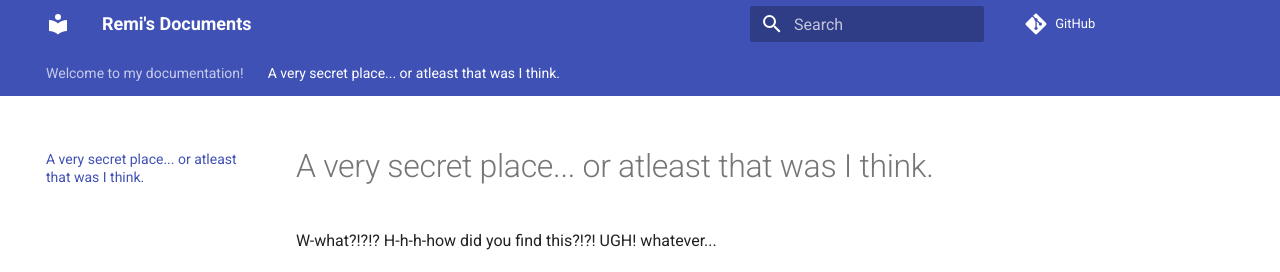
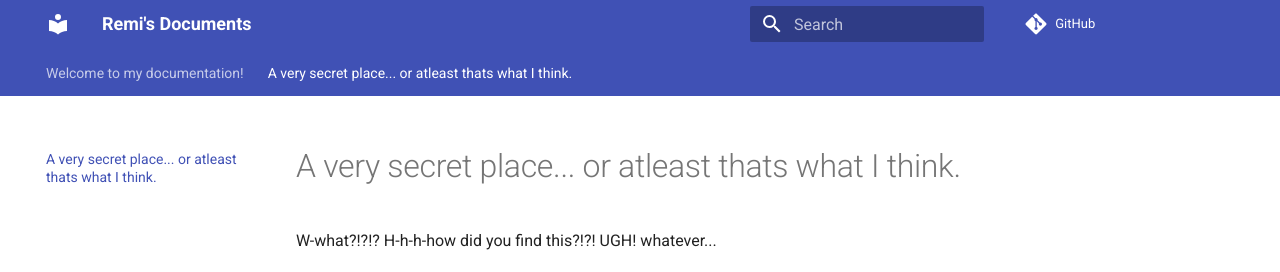
Before and after one commit to remi-reyes/Documentations, an MkDocs documentation site: the page built from docs/secret.md, in a window 1280 px wide. Shown: the top 272 px of the page. Built offline with MkDocs 1.6.1 and Material for MkDocs 9.7.7, drawn with Linux system fonts in a browser that asks for light colours; comment, search, counter and statistics services are not loaded.

Commit message:
Update secret.md

```diff
--- a/docs/secret.md
+++ b/docs/secret.md
@@ -1,3 +1,3 @@
-# A very secret place... or atleast that was I think.
+# A very secret place... or atleast thats what I think.
 
 W-what?!?!? H-h-h-how did you find this?!?! UGH! whatever...
```
